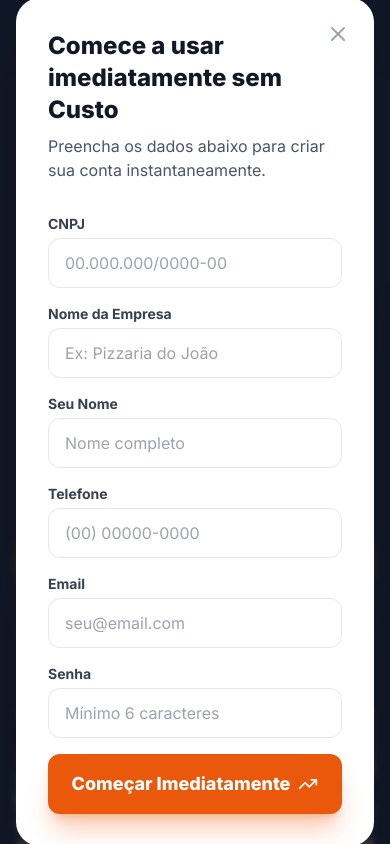
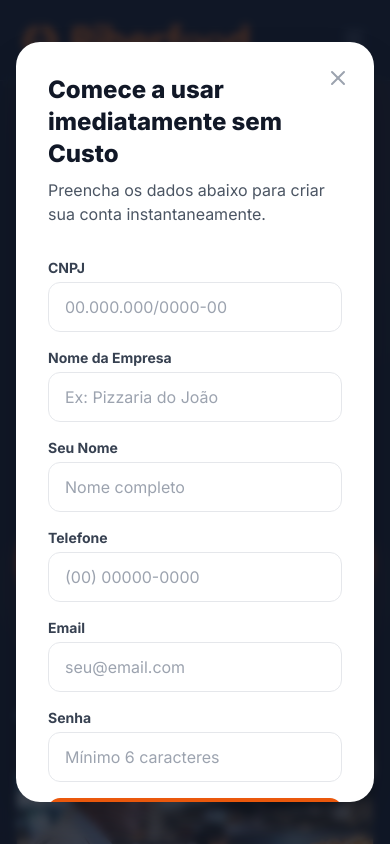
Before and after one commit to Jhon30Tol/riberfood-landing-page, a React (Vite) app: page / in a window 390 px wide. Both pictures are taken after a click on the button "Quero conhecer a plataforma". Shown: the top 844 px of the page. Built offline with nearby package versions, Linux system fonts and the light colour scheme.

Commit message:
Ajuste de responsividade no modal de cadastro

```diff
--- a/App.tsx
+++ b/App.tsx
@@ -213,14 +213,15 @@ const TrialModal: React.FC<{ isOpen: boolean; onClose: () => void }> = ({ isOpen
         onClick={onClose}
       ></div>
 
-      <div className="relative w-full max-w-lg bg-white rounded-3xl shadow-2xl overflow-hidden animate-in zoom-in duration-300">
+      <div className="relative w-full max-w-lg bg-white rounded-3xl shadow-2xl overflow-hidden animate-in zoom-in duration-300 max-h-[90vh] flex flex-col">
         <button
           onClick={onClose}
-          className="absolute top-4 right-4 p-2 text-gray-400 hover:text-gray-900 transition-colors"
+          className="absolute top-4 right-4 p-2 text-gray-400 hover:text-gray-900 transition-colors z-10 bg-white/80 backdrop-blur-sm rounded-full"
         >
           <X className="h-6 w-6" />
         </button>
 
+        <div className="overflow-y-auto flex-1 custom-scrollbar">
           {step === 'form' ? (
             <div className="p-8 sm:p-10">
               <h2 className="text-2xl font-black text-gray-900 mb-2">Comece a usar imediatamente sem Custo</h2>
@@ -348,6 +349,7 @@ const TrialModal: React.FC<{ isOpen: boolean; onClose: () => void }> = ({ isOpen
               </div>
             </div>
           )}
+        </div>
       </div>
     </div>
   );
```
Lines whose indentation alone changed are shown as unchanged.
